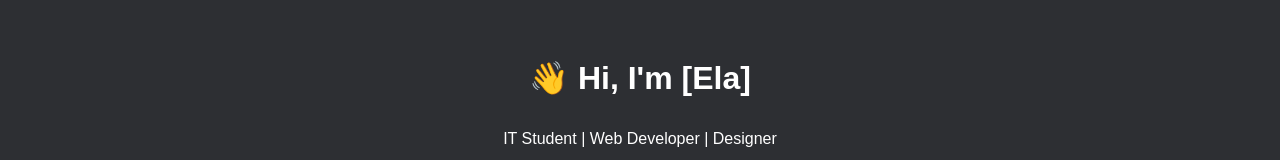
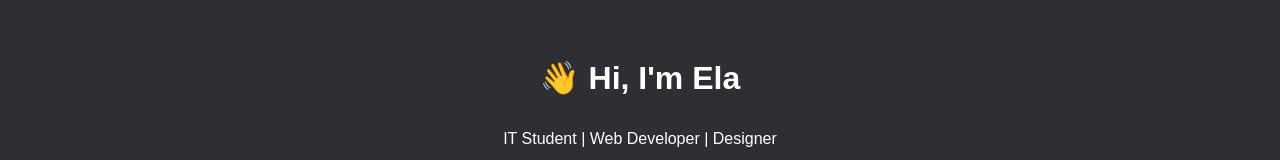
Before and after one commit to ela131402/Ela, a plain HTML site: page index.html in a window 1280 px wide. Shown: the top 160 px of the page. Drawn offline with Linux system fonts and the light colour scheme.

Commit message:
Update index.html

```diff
--- a/index.html
+++ b/index.html
@@ -8,7 +8,7 @@
 </head>
 <body>
   <header>
-    <h1>👋 Hi, I'm [Ela]</h1>
+    <h1>👋 Hi, I'm Ela</h1>
     <p>IT Student | Web Developer | Designer</p>
   </header>
 
```
